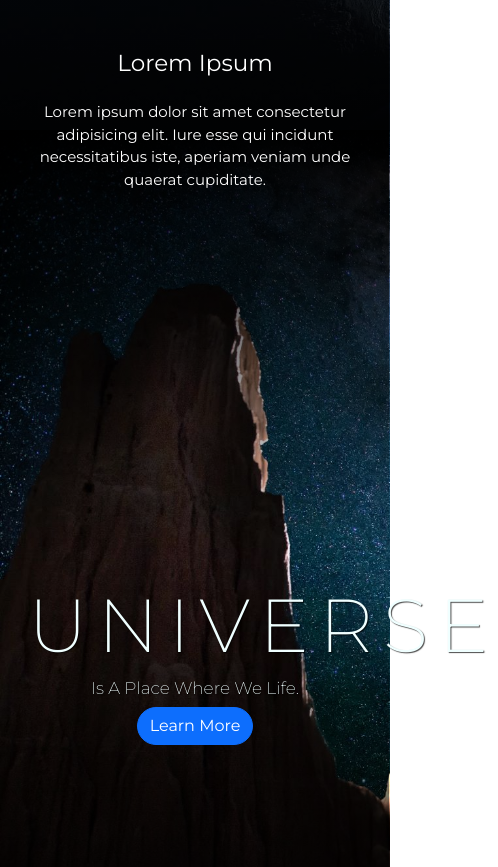
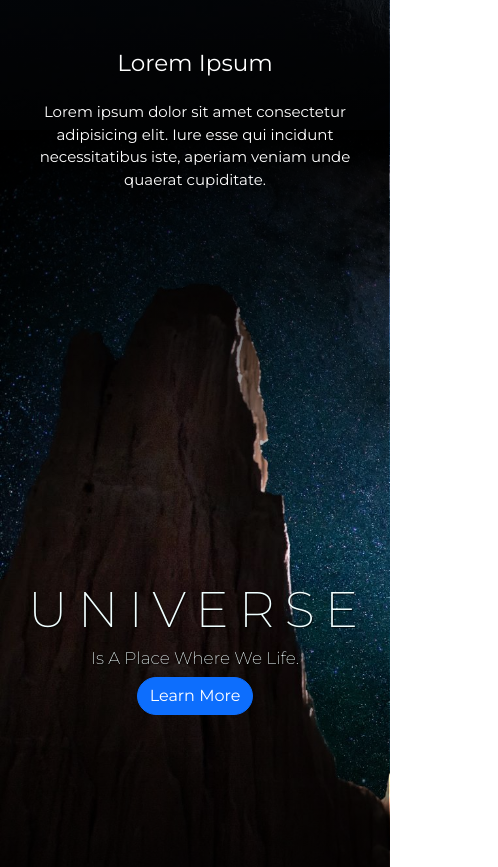
Before and after one commit to BintangKurniawan/testing-for-mobile, a plain HTML site: page index.html in a window 390 px wide. Shown: the part 680-1547 px from the top of the page, 498 px wide, since content can reach past the window. Drawn offline with nearby package versions, Linux system fonts and the light colour scheme.

Commit message:
Update style.css

```diff
--- a/style.css
+++ b/style.css
@@ -525,6 +525,10 @@ ul {
     position: relative;
   }
 
+  .judul-jumbotron-2 {
+    font-size: 50px;
+  }
+
   .promosi-img {
     margin-top: -10px;
   }
```
